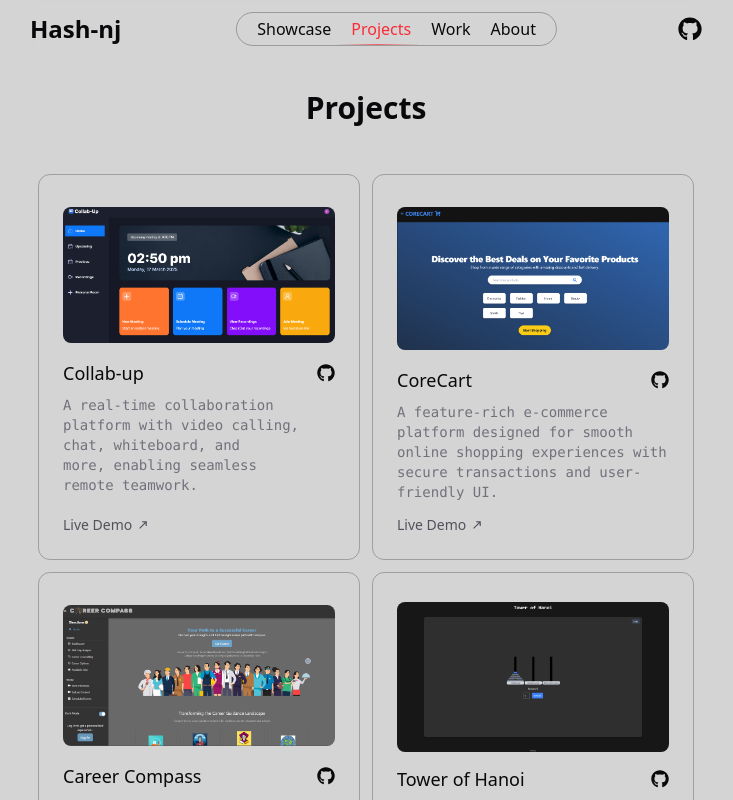
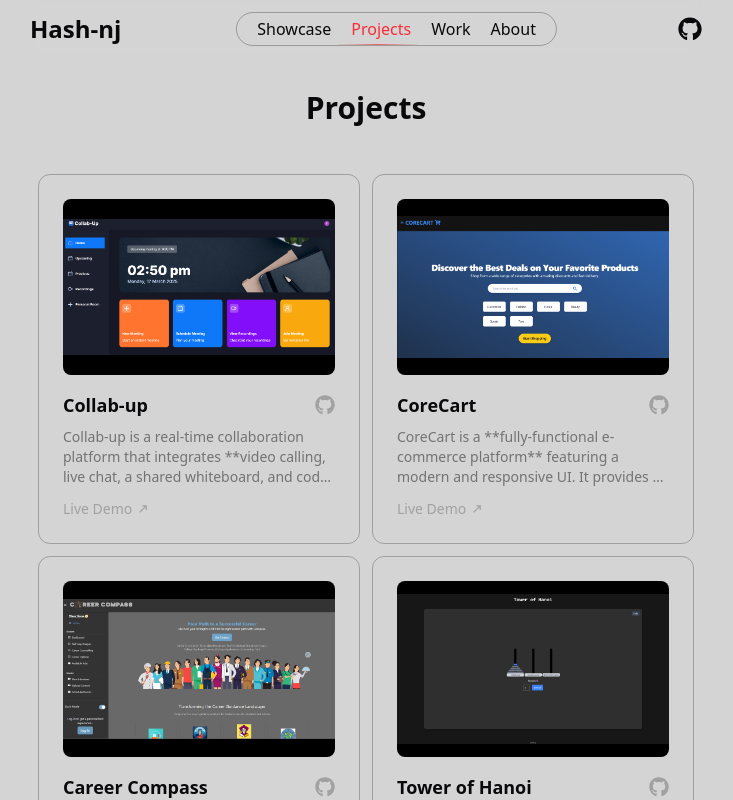
Before and after one commit to hashnj/portfolio, a React (Vite) app: page /projects in a window 1280 px wide. Shown: the top 800 px of the page, without its empty margins (274-1007 px from the left). Built offline with nearby package versions, Linux system fonts and the light colour scheme.

Commit message:
omost compte

```diff
--- a/package.json
+++ b/package.json
@@ -12,6 +12,7 @@
   "dependencies": {
     "@tailwindcss/vite": "^4.0.9",
     "framer-motion": "^12.4.10",
+    "lucide-react": "^0.482.0",
     "react": "^19.0.0",
     "react-dom": "^19.0.0",
     "react-icons": "^5.5.0",
--- a/src/Components/ProjectComponent.tsx
+++ b/src/Components/ProjectComponent.tsx
@@ -1,4 +1,5 @@
-import { useState, useEffect, useRef } from "react";
+import { X } from "lucide-react";
+import { useState, useRef } from "react";
 import { CgArrowTopRight } from "react-icons/cg";
 import { FaGithub } from "react-icons/fa";
 
@@ -6,90 +7,159 @@ interface Item {
   images: string[];
   title: string;
   github: string;
+  tags:string[];
   description: string;
   demo: string;
 }
 
 interface ProjectComponentProps {
   item: Item;
-  index: number;
 }
 
 const ProjectComponent: React.FC<ProjectComponentProps> = ({ item }) => {
   const [info, setInfo] = useState(false);
-  const videoRef = useRef<HTMLVideoElement>(null);
+  const cardVideoRef = useRef<HTMLVideoElement>(null);
+  const modalVideoRef = useRef<HTMLVideoElement>(null);
 
-  useEffect(() => {
-    console.log(info);
-  }, [info]);
+  const handleCloseModal = () => {
+    setInfo(false);
+    if (modalVideoRef.current) {
+      modalVideoRef.current.pause();
+    }
+  };
 
   return (
+    <>
+      {info && (
         <div
-      className="relative transition ease-in-out duration-200 cursor-pointer p-6 border border-neutral-800/30 dark:border-neutral-500/50 rounded-xl dark:hover:border-dark-white-100 flex flex-col hover:border-highlight group"
+          className="fixed inset-0 z-50 flex justify-center items-center bg-neutral-950/40 backdrop-blur-sm"
+          onClick={handleCloseModal}
         >
-      <button
-        className="absolute inset-0 cursor-pointer"
-        onClick={() => setInfo(true)}
-        aria-label={`View ${item.title} description`}
-      ></button>
+          <div
+            className="w-[90%] md:w-3/5 lg:w-2/5 bg-neutral-900 rounded-2xl border border-neutral-200/30 shadow-lg"
+            onClick={(e) => e.stopPropagation()}
+          >
+            <div className="flex items-center justify-between p-4 border-b border-neutral-200/20">
+              <h1 className="text-xl md:text-2xl font-semibold">{item.title}</h1>
+              <button onClick={handleCloseModal} className="rounded p-1 hover:bg-neutral-800">
+                <X className="md:size-6" />
+              </button>
+            </div>
+
+            <div className="relative w-full h-56 md:h-72 flex justify-center items-center  rounded-t-lg overflow-hidden">
+              {item.images[1] ? (
+                <video
+                  ref={modalVideoRef}
+                  src={item.images[1]}
+                  loop
+                  muted
+                  autoPlay
+                  playsInline
+                  className="absolute w-full p-4  object-cover"
+                />
+              ) : (
+                <img
+                  src={item.images[0] || "/fallback.jpg"}
+                  alt={item.title}
+                  className="absolute w-4/5 h-full object-cover"
+                />
+              )}
+            </div>
+
+            <div className="p-6 space-y-4">
+
+              <div className="flex flex-wrap gap-2  ">
+                {item.tags.map(t=><div className="border border-neutral-400/30 px-2 py-1 rounded-lg">{t}</div> )}
+              </div>
+
+              <p className="text-neutral-300 text-sm leading-relaxed">{item.description}</p>
+
+              <div className="flex items-center gap-4">
+                <a
+                  href={item.github}
+                  target="_blank"
+                  rel="noopener noreferrer"
+                  className="text-sm flex items-center gap-1 text-neutral-400 hover:text-white"
+                >
+                  <FaGithub className="size-5" /> GitHub
+                </a>
+                {item.demo && (
+                  <a
+                    href={item.demo}
+                    target="_blank"
+                    rel="noopener noreferrer"
+                    className="text-sm flex items-center gap-1 text-neutral-400 hover:text-white"
+                  >
+                    Live Demo <CgArrowTopRight />
+                  </a>
+                )}
+              </div>
+            </div>
+          </div>
+        </div>
+      )}
 
       <div
-        className="relative group flex justify-center items-center h-36 my-2 mb-4 w-full"
+        className="relative p-6 border border-neutral-800/30 dark:border-neutral-500/50 rounded-xl transition hover:border-highlight cursor-pointer group"
+        onClick={() => setInfo(true)}
+      >
+        <div
+          className="relative w-full h-40 md:h-44 flex justify-center items-center bg-black rounded-lg overflow-hidden"
           onMouseEnter={() => {
-          if (videoRef.current) {
-            videoRef.current.currentTime = 0;
-            videoRef.current.play();
+            if (cardVideoRef.current) {
+              cardVideoRef.current.currentTime = 0;
+              cardVideoRef.current.play();
             }
           }}
         >
           {item.images[1] ? (
             <video
-            ref={videoRef}
+              ref={cardVideoRef}
               src={item.images[1]}
               loop
               muted
-            className="hidden object-cover rounded-lg group-hover:block"
+              playsInline
+              className="absolute w-full  object-cover hidden group-hover:block"
             />
           ) : null}
 
           <img
             src={item.images[0] || "/fallback.jpg"}
             alt={item.title}
-          className={`max-w-full  object-cover rounded-lg ${
+            className={`absolute w-full  object-cover ${
               item.images[1] ? "group-hover:hidden" : ""
             }`}
           />
         </div>
 
-      <div className="flex justify-between items-center relative">
-        <p className="font-medium text-lg">{item.title}</p>
+        <div className="flex justify-between items-center mt-4">
+          <h2 className="text-lg font-semibold">{item.title}</h2>
           <a
             href={item.github}
             target="_blank"
             rel="noopener noreferrer"
-          className="text-lg dark:hover:text-dark-white hover:text-zinc-400 dark:text-dark-white-300 z-10"
-          aria-label={`View ${item.title} on GitHub`}
+            className="text-neutral-400 hover:text-white"
           >
-          <FaGithub />
+            <FaGithub className="size-5" />
           </a>
         </div>
 
-      <p className="text-zinc-500 dark:text-dark-white-300 h-10 sm:h-full overflow-hidden text-pretty font-mono text-sm mt-2">
-        {item.description}
-      </p>
-      <span className="absolute bottom-14 sm:hidden right-8 text-zinc-500">...</span>
+        <p className="text-neutral-500 text-sm mt-2 line-clamp-3">{item.description}</p>
 
-      <div className="flex items-center gap-3 mt-3 z-10">
+        {item.demo && (
+          <div className="mt-3">
             <a
               href={item.demo}
               target="_blank"
               rel="noopener noreferrer"
-          className="text-sm text-zinc-600 hover:text-zinc-400 dark:text-dark-white-300 flex items-center group-hover:text-highlight gap-1"
+              className="text-sm flex items-center gap-1 text-neutral-400 hover:text-white"
             >
               Live Demo <CgArrowTopRight />
             </a>
           </div>
+        )}
       </div>
+    </>
   );
 };
 
--- a/src/Projects.ts
+++ b/src/Projects.ts
@@ -4,47 +4,52 @@ import bank from './assets/bank.png';
 import cc1 from './assets/cc.png';
 import cc2 from './assets/cc.mp4';
 import blob from './assets/blob.png';
-import cart from './assets/cart.mp4'
-import cart1 from './assets/cart.png'
-import collab from './assets/collab.png'
-import collab1 from './assets/collab1.mp4'
+import cart from './assets/cart.mp4';
+import cart1 from './assets/cart.png';
+import collab from './assets/collab.png';
+import collab1 from './assets/collab1.mp4';
 
 const ProjectsList = [
   {
     title: "Collab-up",
-      description: "A real-time collaboration platform with video calling, chat, whiteboard, and more, enabling seamless remote teamwork.",
+    description:
+      "Collab-up is a real-time collaboration platform that integrates **video calling, live chat, a shared whiteboard, and code collaboration** into one seamless interface. Designed for **remote teams, students, and professionals**, it enhances productivity by enabling **instant collaboration on projects** without any setup. The platform ensures **low-latency communication** using WebRTC and WebSockets.",
     tags: ["Next.js", "TypeScript"],
     demo: "https://collab-up.vercel.app/",
     github: "https://github.com/hashnj/collab-up",
-      images: [collab,collab1],
+    images: [collab, collab1],
   },
   {
     title: "CoreCart",
-      description: "A feature-rich e-commerce platform designed for smooth online shopping experiences with secure transactions and user-friendly UI.",
+    description:
+      "CoreCart is a **fully-functional e-commerce platform** featuring a modern and responsive UI. It provides a **secure checkout process**, **user authentication**, and **real-time inventory tracking**. Users can browse products, add items to their cart, and complete **secure transactions**. The platform is optimized for speed and scalability, using **React for the frontend and MongoDB with Express.js for the backend**.",
     tags: ["React", "Node", "Express", "MongoDB", "TypeScript"],
     demo: "https://corecart.vercel.app/",
     github: "https://github.com/hashnj/corecart",
-      images: [cart1,cart],
+    images: [cart1, cart],
   },
   {
     title: "Career Compass",
-      description: "A career guidance platform helping users find the right career path with tailored recommendations and resources.",
+    description:
+      "Career Compass is an **AI-powered career guidance platform** that helps users find the right career path through **personalized recommendations**. It evaluates users' **skills, interests, and goals** to suggest suitable career options. Additionally, it provides **job market insights, interview preparation resources, and professional networking opportunities**.",
     tags: ["React", "JavaScript", "Node", "Express", "MongoDB"],
     demo: "https://careercompass-58en.onrender.com/",
     github: "https://github.com/hashnj/career-compass",
-      images: [cc1,cc2],
+    images: [cc1, cc2],
   },
   {
     title: "Tower of Hanoi",
-    description: "A browser-based game that simulates the classic Tower of Hanoi puzzle, allowing users to interact with and solve it visually.",
+    description:
+      "Tower of Hanoi is an **interactive browser-based puzzle game** that lets users **visually solve the classic Tower of Hanoi problem**. Built with React, it features **smooth animations and drag-and-drop functionality**. The game includes **different difficulty levels** and provides an engaging way to understand **recursion and problem-solving techniques**.",
     tags: ["React", "JavaScript"],
     demo: "https://tower-of-hanoi-rouge.vercel.app/",
     github: "https://github.com/hashnj/tower-of-hanoi",
-    images: [toh1 ,toh2],
+    images: [toh1, toh2],
   },
   {
     title: "Bankapp",
-      description: "A basic banking application prototype, showcasing account management features and transactions.",
+    description:
+      "Bankapp is a **minimalistic banking application prototype** that demonstrates **secure user authentication, account management, and transaction handling**. It allows users to **check their balance, transfer money, and view transaction history**. Built using **Next.js and Appwrite**, it ensures **fast and secure banking operations**.",
     tags: ["Next.js", "Appwrite"],
     demo: "",
     github: "https://github.com/hashnj/bankapp",
@@ -52,13 +57,13 @@ const ProjectsList = [
   },
   {
     title: "MediumX",
-      description: "A modern blogging platform inspired by Medium, built with a powerful backend and seamless content management.",
-      tags: ["React", "TypeScript", "Node", "Express", "PostgreSQL", "Prisma", "Cloudflare Workers"],
+    description:
+      "MediumX is a **feature-rich blogging platform** inspired by Medium, built for content creators. It offers **rich text editing, user authentication, content recommendations, and a seamless reading experience**. The platform is backed by a **robust API and optimized database architecture** for fast content delivery. Users can **write, publish, and interact with posts** effortlessly.",
+    tags: ["React", "TypeScript", "Node", "hono", "PostgreSQL", "Prisma", "Cloudflare Workers"],
     demo: "https://blogs-sandy-two.vercel.app/",
     github: "https://github.com/hashnj/Blogs",
     images: [blob],
   },
-
 ];
 
 export default ProjectsList;
--- a/src/Skills.tsx
+++ b/src/Skills.tsx
@@ -4,12 +4,14 @@ import {
   SiRecoil
 } from "react-icons/si";
 
+const react = <SiReact size={50} color="#61DAFB" />;
+
 const SkillList = [
   {
     title: "React.js",
     link: "https://react.dev/",
     color: "#61DAFB",
-    logo: <SiReact size={50} color="#61DAFB" />,
+    logo: react,
   },
   {
     title: "Next.js",
--- a/src/pages/Home.tsx
+++ b/src/pages/Home.tsx
@@ -31,7 +31,7 @@ const Home: React.FC = () => {
             href="https://mail.google.com/mail/?view=cm&fs=1&to=joshinikhilesh46@gmail.com&su=Let's%20Work%20Together&"
             target="_blank"
             rel="noopener noreferrer"
-            className="flex items-center gap-2 bg-red-500/60 text-red-950  px-2 py-1 rounded-lg"
+            className="flex items-center gap-2 bg-red-500/60 text-neutral-300/80  p-2 rounded-lg"
           >
             Open For Work <FaArrowRight />
           </a>
@@ -39,7 +39,7 @@ const Home: React.FC = () => {
             href="https://www.linkedin.com/in/nikhilesh-joshi-hashnj"
             target="_blank"
             rel="noopener noreferrer"
-            className="flex items-center gap-2 bg-zinc-300/60 text-zinc-950 px-2 py-1 rounded-lg"
+            className="flex items-center gap-2 bg-zinc-700 text-neutral-300/50 px-2 py-1 rounded-lg"
           >
             @hashnj
           </a>
@@ -52,7 +52,7 @@ const Home: React.FC = () => {
           {ProjectsList.map(
             (item, index) =>
               index < 2 && (
-                <ProjectComponent item={item} index={index}/>
+                <ProjectComponent item={item}/>
               )
           )}
         </div>
```
Also changed, not shown: src/index.css (+10 -0 lines), 1 other file (tests, documents, lock files or other folders). Lines whose indentation alone changed are shown as unchanged.
